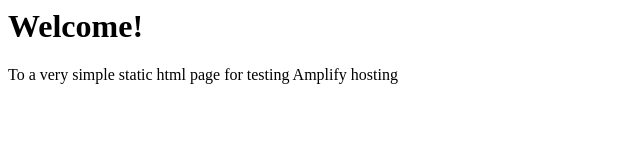
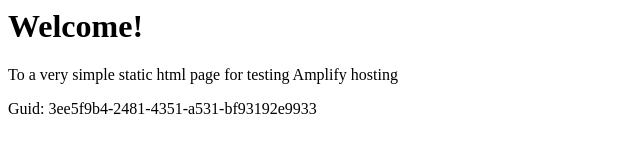
Before and after one commit to aws-aemilia-hkg/Github-PR-Commit-Integration-Test-DoNotTouch-v1-prod-ap-east-1, a website: page src/index.html in a window 1280 px wide. Shown: the whole page, without its empty margins (0-640 px from the left). Drawn offline with Linux system fonts and the light colour scheme.

Commit message:
commit from integ tests

```diff
--- a/src/index.html
+++ b/src/index.html
@@ -1,3 +1,5 @@
+
+
 <html lang="en">
 
 <head>
@@ -10,6 +12,6 @@
 <body>
     <h1>Welcome!</h1>
     <p>To a very simple static html page for testing Amplify hosting</p>
-</body>
+    <p>Guid: 3ee5f9b4-2481-4351-a531-bf93192e9933</p></body>
 
 </html>
```
